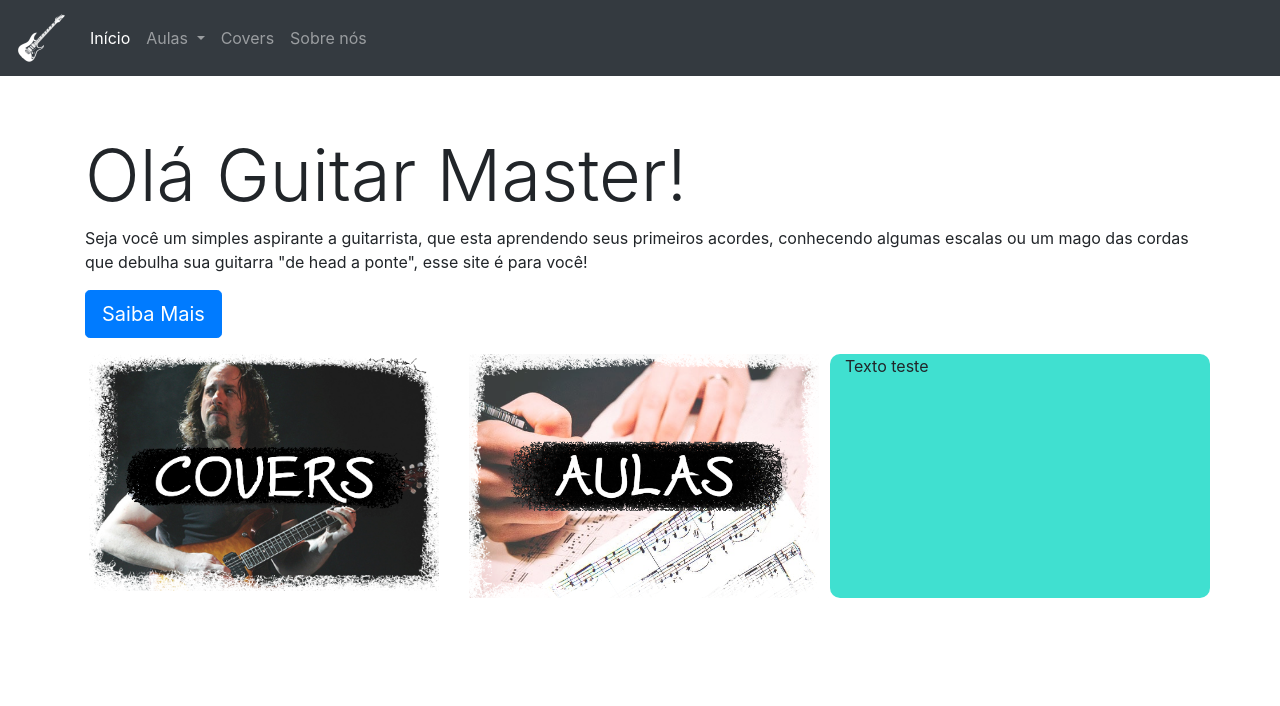
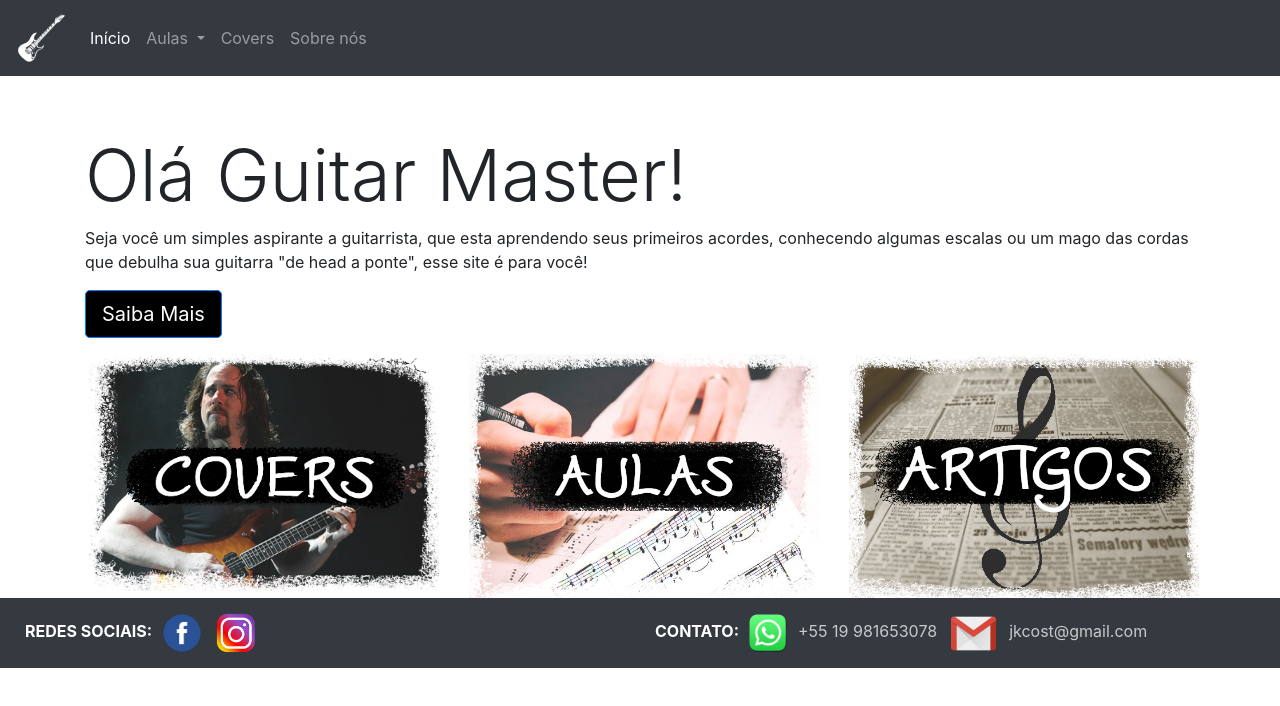
Before and after one commit to jkcosti/guitarinsight, a plain HTML site: page index.html in a window 1280 px wide. Drawn offline with Linux system fonts and the light colour scheme.

Commit message:
Add files via upload

```diff
--- a/index.html
+++ b/index.html
@@ -52,7 +52,7 @@
             <div class="container">
               <h1 class="display-3">Olá Guitar Master!</h1>
               <p>Seja você um simples aspirante a guitarrista, que esta aprendendo seus primeiros acordes, conhecendo algumas escalas ou um mago das cordas que debulha sua guitarra "de head a ponte", esse site é para você!</p>
-              <p><a class="btn btn-primary btn-lg" role="button" href="info.html"> Saiba Mais</a></p>
+              <p><a class="btn btn-primary btn-lg" style="background:black" role="button" href="info.html"> Saiba Mais</a></p>
             </div>
 
             <div class="container">
@@ -62,15 +62,35 @@
                     </div>
 
                     <div class="col-sm">
-                        <a href="lessons.html" id="atalho" target="blannk"><img src="img/aula.png" width="100%"></a>
+                        <a href="lessons.html" id="atalho" target="blank"><img src="img/aula.png" width="100%"></a>
                     </div>
-                    <div class="col-sm" style="background: turquoise; border-radius:10px">
-                            Texto teste
+                    <div class="col-sm">
+                        <a href="articles.html" id="atalho" target="blank"><img src="img/Artigos.png" width="100%"></a>
                     </div>
                 </div>
             </div>
     </main>
 
+    <div class="container-fluid bg-dark" >
+        <div class="row" style="padding: 10px">
+            <div class="col-sm">
+                <strong style="color: white">REDES SOCIAIS:</strong>
+                <a href="https://fb.com/jkcosti" target="blank"><img src="img/fb-logo.png" width="50px"></a>
+                <a href="https://fb.com/jkcosti" target="blank"><img src="img/insta-logo.png" width="50px"></a>
+
+            </div>
+            <div class="col-sm">
+                <strong style="color: white">CONTATO:</strong>
+                <a href="http://api.whatsapp.com/send?1=pt_BR&phone=5519981653078" target="blank"><img src="img/wpp-logo.png" width="50px"></a>
+                <font color="c9c9c9">+55 19 981653078</font>
+                <font>&nbsp</font>
+                <a href="mailto:jkcost@gmail.com" target="blank"><img src="img/gmail-logo.png" width="45px"></a>
+                <font color="c9c9c9">&nbsp;&nbsp;jkcost@gmail.com</font>
+
+            </div>
+
+        </div>
+    </div>
 
         <script src="js/jquery-3.4.0.min.js"></script>
         <script src="js/bootstrap.js"></script>
--- a/style.css
+++ b/style.css
@@ -53,7 +53,7 @@ main {
   }
 
 #coversr {
-    background: silver;
+    background:rgba(0, 0, 0, 0.137);;
     border-radius: 10px;
 }
 
```
Also changed, not shown: cover.html (+1 -0 lines), info.html (+1 -0 lines), lessons.html (+1 -0 lines), subpage/lesson/stage.html (+2 -1 lines), subpage/lesson/technique.html (+1 -0 lines), subpage/lesson/theory.html (+1 -0 lines), img/Artigos.png (added), img/favicon.ico (added), img/fb-logo.png (added), img/gmail-logo.png (added), img/insta-logo.png (added), img/wpp-logo.png (added).
